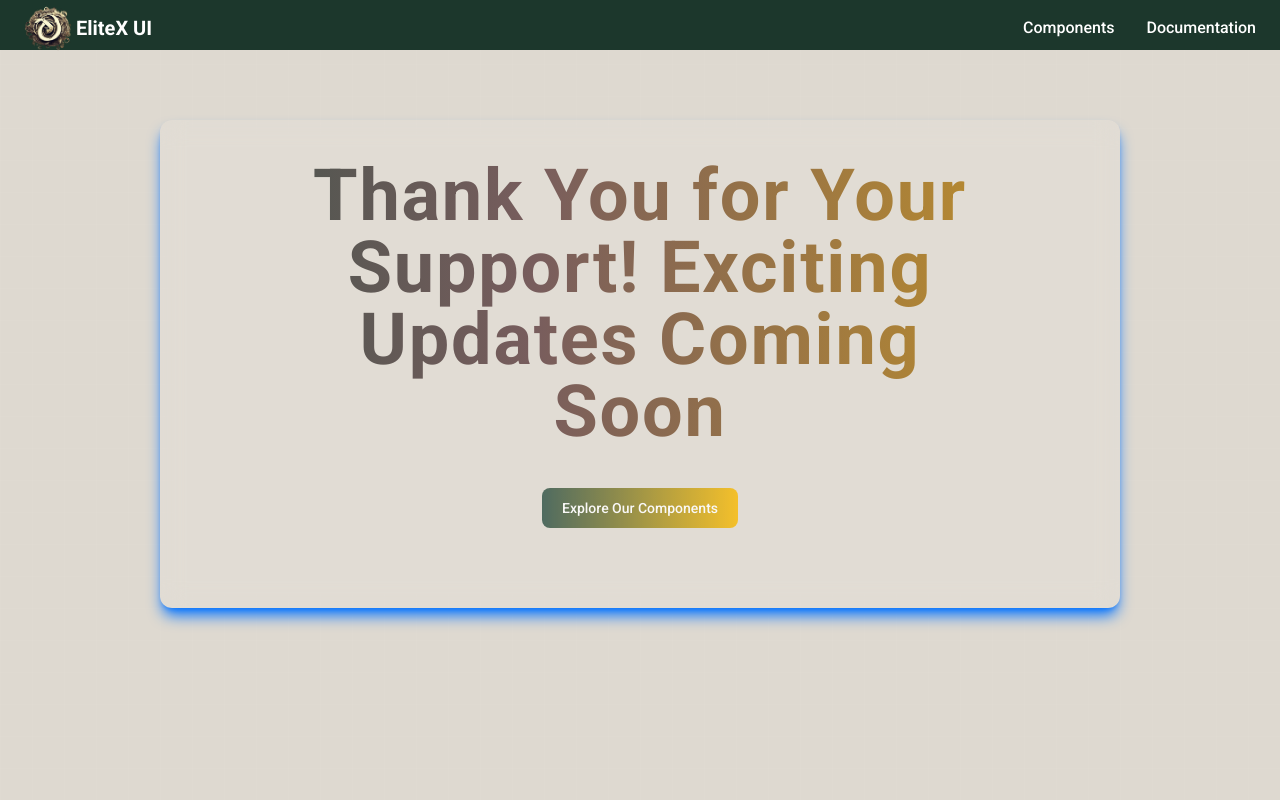
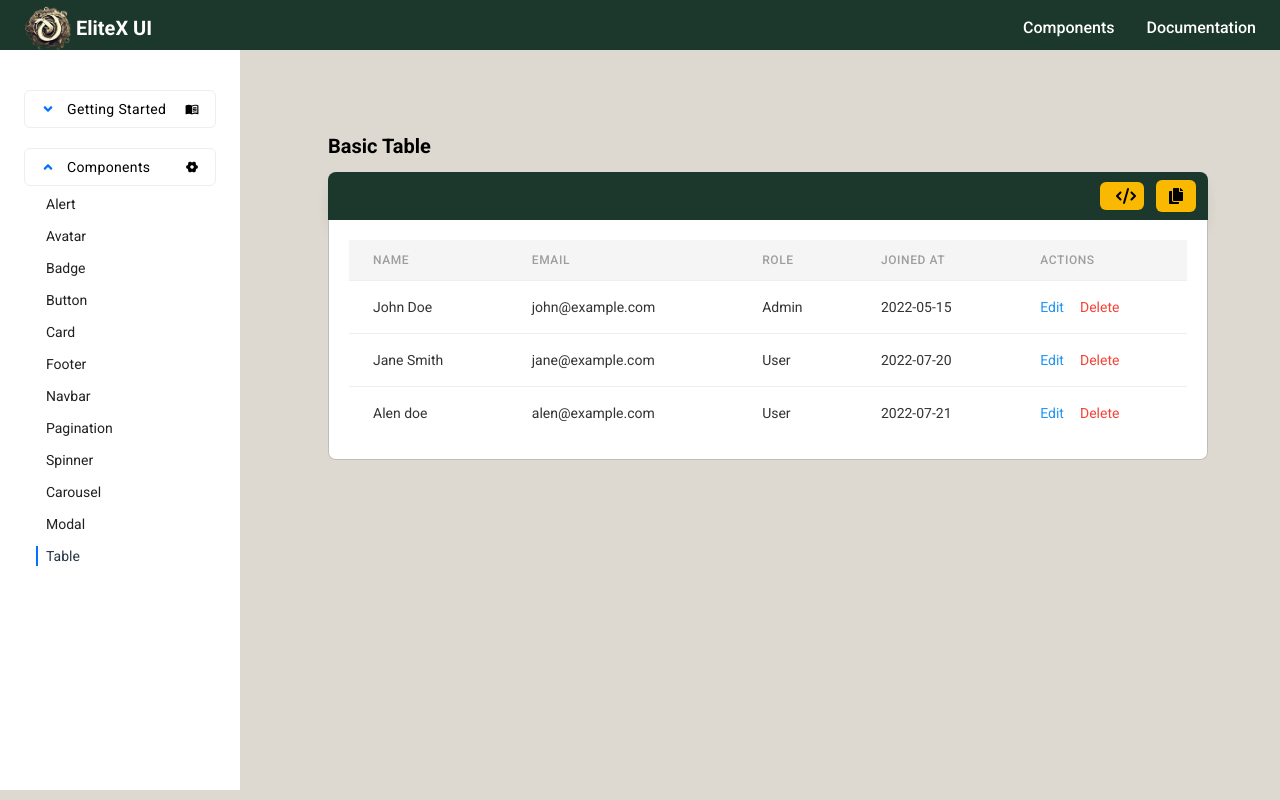
Before and after one commit to nayon117/Canvas-UI, a React (Vite) app: page /components/table in a window 1280 px wide. Built offline with nearby package versions, Linux system fonts and the light colour scheme.

Commit message:
add table1

```diff
--- a/src/Route.jsx
+++ b/src/Route.jsx
@@ -13,6 +13,8 @@ import Footer from "./rootComponents/Footer/Footer";
 import Pagination from "./rootComponents/pagination/Pagination";
 import Nav from "./rootComponents/Nav.jsx/Nav";
 import Carousel from "./rootComponents/Carousel/Carousel";
+import Modal from "./rootComponents/Modal/Modal";
+import Table from "./rootComponents/Table/Table";
 
 const Route = createBrowserRouter([
   { path: "*", element: <Working /> },
@@ -36,7 +38,9 @@ const Route = createBrowserRouter([
       { path:"pagination",element:<Pagination/> },
       {path:"navbar", element:<Nav/>},
       {path:"carousel", element:<Carousel/>},
-      {path:"footer", element:<Footer/>}
+      {path:"footer", element:<Footer/>},
+      {path:"modal", element:<Modal/>},
+      {path:"table", element:<Table/>},
 
     ],
   },
--- a/src/Sidebar/Sidebar.jsx
+++ b/src/Sidebar/Sidebar.jsx
@@ -16,7 +16,9 @@ const componentsItems = [
   "Navbar",
   "Pagination",
   "Spinner",
-  "Carousel"
+  "Carousel",
+  "Modal",
+  "Table"
 ];
 
 const Sidebar = () => {
--- /dev/null
+++ b/src/components/App/Table/Table1.jsx
@@ -0,0 +1,154 @@
+import CodeBox from "../../../Shared/CodeBox/CodeBox";
+
+const Table1 = () => {
+  return (
+    <CodeBox stringCode={`<div className="overflow-x-auto">
+    <table className="min-w-full divide-y divide-gray-200">
+      <thead className="bg-gray-100 whitespace-nowrap">
+        <tr>
+          <th className="px-6 py-3 text-left text-xs font-medium text-gray-500 uppercase tracking-wider">
+            Name
+          </th>
+          <th className="px-6 py-3 text-left text-xs font-medium text-gray-500 uppercase tracking-wider">
+            Email
+          </th>
+          <th className="px-6 py-3 text-left text-xs font-medium text-gray-500 uppercase tracking-wider">
+            Role
+          </th>
+          <th className="px-6 py-3 text-left text-xs font-medium text-gray-500 uppercase tracking-wider">
+            Joined At
+          </th>
+          <th className="px-6 py-3 text-left text-xs font-medium text-gray-500 uppercase tracking-wider">
+            Actions
+          </th>
+        </tr>
+      </thead>
+      <tbody className="bg-white divide-y divide-gray-200 whitespace-nowrap">
+        <tr>
+          <td className="px-6 py-4 text-sm text-[#333]">John Doe</td>
+          <td className="px-6 py-4 text-sm text-[#333]">
+            john@example.com
+          </td>
+          <td className="px-6 py-4 text-sm text-[#333]">Admin</td>
+          <td className="px-6 py-4 text-sm text-[#333]">2022-05-15</td>
+          <td className="px-6 py-4 text-sm text-[#333]">
+            <button className="text-blue-500 hover:text-blue-700 mr-4">
+              Edit
+            </button>
+            <button className="text-red-500 hover:text-red-700">
+              Delete
+            </button>
+          </td>
+        </tr>
+        <tr>
+          <td className="px-6 py-4 text-sm text-[#333]">Jane Smith</td>
+          <td className="px-6 py-4 text-sm text-[#333]">
+            jane@example.com
+          </td>
+          <td className="px-6 py-4 text-sm text-[#333]">User</td>
+          <td className="px-6 py-4 text-sm text-[#333]">2022-07-20</td>
+          <td className="px-6 py-4 text-sm text-[#333]">
+            <button className="text-blue-500 hover:text-blue-700 mr-4">
+              Edit
+            </button>
+            <button className="text-red-500 hover:text-red-700">
+              Delete
+            </button>
+          </td>
+        </tr>
+        <tr>
+          <td className="px-6 py-4 text-sm text-[#333]">Alen doe</td>
+          <td className="px-6 py-4 text-sm text-[#333]">
+            alen@example.com
+          </td>
+          <td className="px-6 py-4 text-sm text-[#333]">User</td>
+          <td className="px-6 py-4 text-sm text-[#333]">2022-07-21</td>
+          <td className="px-6 py-4 text-sm text-[#333]">
+            <button className="text-blue-500 hover:text-blue-700 mr-4">
+              Edit
+            </button>
+            <button className="text-red-500 hover:text-red-700">
+              Delete
+            </button>
+          </td>
+        </tr>
+      </tbody>
+    </table>
+  </div>`} text={`Basic Table`} >
+      <div className="overflow-x-auto">
+        <table className="min-w-full divide-y divide-gray-200">
+          <thead className="bg-gray-100 whitespace-nowrap">
+            <tr>
+              <th className="px-6 py-3 text-left text-xs font-medium text-gray-500 uppercase tracking-wider">
+                Name
+              </th>
+              <th className="px-6 py-3 text-left text-xs font-medium text-gray-500 uppercase tracking-wider">
+                Email
+              </th>
+              <th className="px-6 py-3 text-left text-xs font-medium text-gray-500 uppercase tracking-wider">
+                Role
+              </th>
+              <th className="px-6 py-3 text-left text-xs font-medium text-gray-500 uppercase tracking-wider">
+                Joined At
+              </th>
+              <th className="px-6 py-3 text-left text-xs font-medium text-gray-500 uppercase tracking-wider">
+                Actions
+              </th>
+            </tr>
+          </thead>
+          <tbody className="bg-white divide-y divide-gray-200 whitespace-nowrap">
+            <tr>
+              <td className="px-6 py-4 text-sm text-[#333]">John Doe</td>
+              <td className="px-6 py-4 text-sm text-[#333]">
+                john@example.com
+              </td>
+              <td className="px-6 py-4 text-sm text-[#333]">Admin</td>
+              <td className="px-6 py-4 text-sm text-[#333]">2022-05-15</td>
+              <td className="px-6 py-4 text-sm text-[#333]">
+                <button className="text-blue-500 hover:text-blue-700 mr-4">
+                  Edit
+                </button>
+                <button className="text-red-500 hover:text-red-700">
+                  Delete
+                </button>
+              </td>
+            </tr>
+            <tr>
+              <td className="px-6 py-4 text-sm text-[#333]">Jane Smith</td>
+              <td className="px-6 py-4 text-sm text-[#333]">
+                jane@example.com
+              </td>
+              <td className="px-6 py-4 text-sm text-[#333]">User</td>
+              <td className="px-6 py-4 text-sm text-[#333]">2022-07-20</td>
+              <td className="px-6 py-4 text-sm text-[#333]">
+                <button className="text-blue-500 hover:text-blue-700 mr-4">
+                  Edit
+                </button>
+                <button className="text-red-500 hover:text-red-700">
+                  Delete
+                </button>
+              </td>
+            </tr>
+            <tr>
+              <td className="px-6 py-4 text-sm text-[#333]">Alen doe</td>
+              <td className="px-6 py-4 text-sm text-[#333]">
+                alen@example.com
+              </td>
+              <td className="px-6 py-4 text-sm text-[#333]">User</td>
+              <td className="px-6 py-4 text-sm text-[#333]">2022-07-21</td>
+              <td className="px-6 py-4 text-sm text-[#333]">
+                <button className="text-blue-500 hover:text-blue-700 mr-4">
+                  Edit
+                </button>
+                <button className="text-red-500 hover:text-red-700">
+                  Delete
+                </button>
+              </td>
+            </tr>
+          </tbody>
+        </table>
+      </div>
+    </CodeBox>
+  );
+};
+export default Table1;
--- /dev/null
+++ b/src/rootComponents/Modal/Modal.jsx
@@ -0,0 +1,9 @@
+
+const Modal = () => {
+    return(
+        <div>
+             <p> Welcome to Modal part </p>
+        </div>
+    )
+}
+export default Modal;
--- /dev/null
+++ b/src/rootComponents/Table/Table.jsx
@@ -0,0 +1,10 @@
+import Table1 from "../../components/App/Table/Table1";
+
+const Table = () => {
+    return(
+        <div>
+              <Table1/>
+        </div>
+    )
+}
+export default Table;
```
